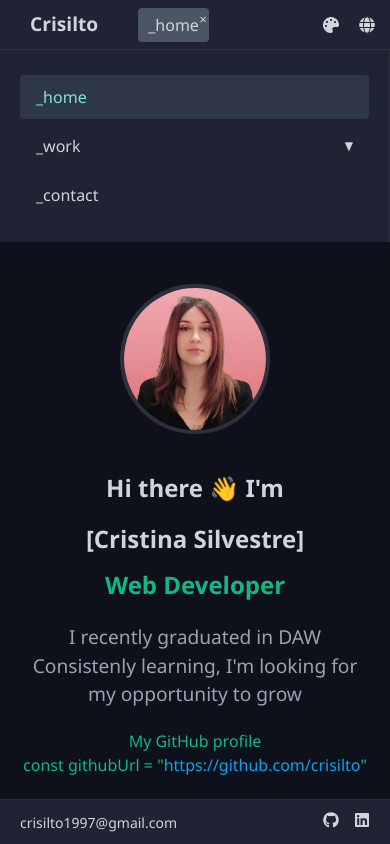
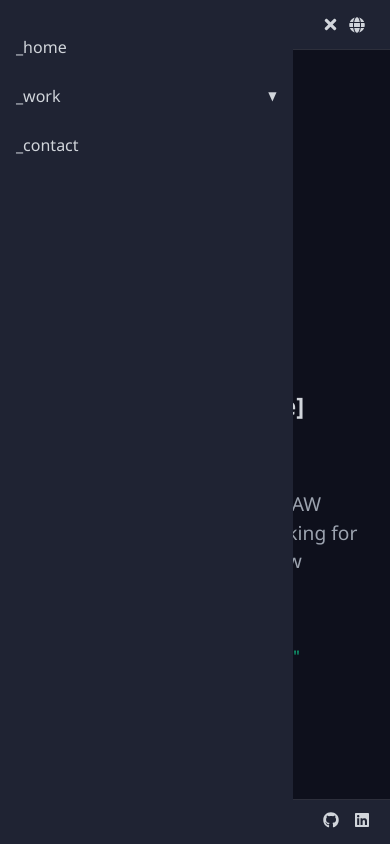
Before and after one commit to crisilto/portfolio, a React (Vite) app: page / in a window 390 px wide. Both pictures are taken after a click on the button 331 px from the left and 24 px from the top of the page. Built offline with nearby package versions, Linux system fonts and the light colour scheme.

Commit message:
Improving menu responsive

```diff
--- a/src/components/Layout.jsx
+++ b/src/components/Layout.jsx
@@ -1,7 +1,8 @@
-import PropTypes from 'prop-types';
-import { FaGithub, FaGlobe, FaLinkedin, FaPalette } from 'react-icons/fa';
-import '../styles/Layout.css';
-import Header from './Header';
+import PropTypes from "prop-types";
+import { FaGithub, FaGlobe, FaLinkedin } from "react-icons/fa";
+import "../styles/Layout.css";
+import Header from "./Header";
+import MobileSidebar from "./MobileSidebar";
 
 const Layout = ({
   children,
@@ -10,7 +11,6 @@ const Layout = ({
   onTabClick,
   onAddTab,
   onCloseTab,
-  toggleColorPalette,
   toggleLanguage,
   language,
 }) => {
@@ -22,32 +22,48 @@ const Layout = ({
         onAddTab={onAddTab}
         currentTab={currentTab}
       />
+
       <div className="top-bar">
         <span className="username">
-          <a href='#' onClick={() => {
-            onAddTab({ id: '_home', label: language === 'en' ? '_home' : '_inicio' });
-            onTabClick('_home');
-          }}>
+          <a
+            href="#"
+            onClick={() => {
+              onAddTab({
+                id: "_home",
+                label: language === "en" ? "_home" : "_inicio",
+              });
+              onTabClick("_home");
+            }}
+          >
             Crisilto
           </a>
         </span>
 
         <div className="tabs-header">
           {activeTabs.map((tab) => (
-            <div key={tab.id} className={`tab ${tab.id === currentTab ? 'active' : ''}`}>
+            <div
+              key={tab.id}
+              className={`tab ${tab.id === currentTab ? "active" : ""}`}
+            >
               <span onClick={() => onTabClick(tab.id)}>{tab.label}</span>
-              <button className="close-btn" onClick={() => onCloseTab(tab.id)}>&times;</button>
+              <button className="close-btn" onClick={() => onCloseTab(tab.id)}>
+                &times;
+              </button>
             </div>
           ))}
         </div>
+
         <div className="top-right">
-          <button className="icon-button" onClick={toggleColorPalette}>
-            <FaPalette />
-          </button>
+          <MobileSidebar
+            onTabClick={onTabClick}
+            onAddTab={onAddTab}
+            language={language}
+          />
           <button className="icon-button" onClick={toggleLanguage}>
             <FaGlobe />
           </button>
         </div>
+
       </div>
 
       <div className="main-layout">
@@ -57,19 +73,33 @@ const Layout = ({
       <div className="bottom-bar">
         <div className="bottom-left">
           <span>
-            <a href='#' onClick={() => {
-              onAddTab({ id: '_contact', label: language === 'en' ? '_contact' : '_contacto' });
-              onTabClick('_contact');
-            }}>
+            <a
+              href="#"
+              onClick={() => {
+                onAddTab({
+                  id: "_contact",
+                  label: language === "en" ? "_contact" : "_contacto",
+                });
+                onTabClick("_contact");
+              }}
+            >
               crisilto1997@gmail.com
             </a>
           </span>
         </div>
         <div className="bottom-right">
-          <a href="https://github.com/crisilto" target="_blank" rel="noopener noreferrer">
+          <a
+            href="https://github.com/crisilto"
+            target="_blank"
+            rel="noopener noreferrer"
+          >
             <FaGithub />
           </a>
-          <a href="https://linkedin.com/in/crisilto" target="_blank" rel="noopener noreferrer">
+          <a
+            href="https://linkedin.com/in/crisilto"
+            target="_blank"
+            rel="noopener noreferrer"
+          >
             <FaLinkedin />
           </a>
         </div>
@@ -85,7 +115,6 @@ Layout.propTypes = {
   onTabClick: PropTypes.func.isRequired,
   onAddTab: PropTypes.func.isRequired,
   onCloseTab: PropTypes.func.isRequired,
-  toggleColorPalette: PropTypes.func,
   toggleLanguage: PropTypes.func,
   language: PropTypes.string,
 };
--- /dev/null
+++ b/src/components/MobileSidebar.jsx
@@ -0,0 +1,48 @@
+import PropTypes from 'prop-types';
+import { useState } from "react";
+import { FaBars, FaTimes } from "react-icons/fa";
+import "../styles/MobileSidebar.css";
+
+const MobileSidebar = ({ onTabClick }) => {
+  const [menuOpen, setMenuOpen] = useState(false);
+  const [workExpanded, setWorkExpanded] = useState(false);
+
+  const handleMenuToggle = () => {
+    setMenuOpen(!menuOpen);
+  };
+
+  const toggleWorkSubmenu = () => {
+    setWorkExpanded(!workExpanded);
+  };
+
+  return (
+    <div className="mobile-sidebar-container">
+      <button className="icon-button mobile-menu-btn" onClick={handleMenuToggle}>
+        {menuOpen ? <FaTimes /> : <FaBars />}
+      </button>
+
+      {menuOpen && (
+        <nav className="mobile-sidebar">
+          <ul>
+            <li onClick={() => { onTabClick("_home"); setMenuOpen(false); }}>_home</li>
+            <li className={`mobile-expandable ${workExpanded ? 'expanded' : ''}`} onClick={toggleWorkSubmenu}>
+              <span>_work</span>
+              <ul className={`mobile-submenu ${workExpanded ? 'expanded' : ''}`}>
+                <li onClick={() => { onTabClick("_bio"); setMenuOpen(false); }}>_bio</li>
+                <li onClick={() => { onTabClick("_my_stack"); setMenuOpen(false); }}>_my_stack</li>
+                <li onClick={() => { onTabClick("_projects"); setMenuOpen(false); }}>_projects</li>
+              </ul>
+            </li>
+            <li onClick={() => { onTabClick("_contact"); setMenuOpen(false); }}>_contact</li>
+          </ul>
+        </nav>
+      )}
+    </div>
+  );
+};
+
+MobileSidebar.propTypes = {
+  onTabClick: PropTypes.func.isRequired,
+};
+
+export default MobileSidebar;
--- a/src/styles/Layout.css
+++ b/src/styles/Layout.css
@@ -223,44 +223,17 @@
 }
 
 @media (max-width: 768px) {
-
-    .username{
-        flex: 0;
+    .icon-button.mobile-menu-btn {
+        display: flex !important;
     }
-
+    .tabs-header {
+      display: none;
+    }
     .main-layout {
         margin-left: 0;
-        flex-direction: column;
+        margin-top: 0;
     }
-
-    .layout-container {
-        flex-direction: column;
+    .sidebar{
+        display: none !important;
     }
-
-    .sidebar {
-        margin-left: 0;
-        margin-top: 0;
-        width: 100%;
-        min-width: 100%;
-        height: auto;
-        position: relative;
-    }
-
-    .main-content {
-        flex: 1;
-        overflow-y: auto;
-        padding: 20px;
-        padding: 10px;
-        width: 100%;
-    }
-
-    .top-bar {
-        padding: 10px;
-        justify-content: space-between;
-        position: fixed;
-        top: 0;
-        left: 0;
-        width: 100%;
-        z-index: 100;
-    }
-}
+  }
--- /dev/null
+++ b/src/styles/MobileSidebar.css
@@ -0,0 +1,117 @@
+.icon-button.mobile-menu-btn {
+    display: none;
+}
+
+@media (max-width: 768px) {
+    .icon-button.mobile-menu-btn {
+        background: none;
+        border: none;
+        padding: 5px;
+        cursor: pointer;
+        display: flex;
+        align-items: center;
+        justify-content: center;
+        font-size: 17px;
+        color: #d1d5db;
+        position: fixed;
+        right: 46px;
+        top: 11px;
+        z-index: 1002;
+    }
+
+    .icon-button.mobile-menu-btn:hover {
+        background-color: #2d2f3b;
+        border-radius: 4px;
+        color: #81e6d9;
+    }
+
+    .mobile-sidebar {
+        display: none;
+        position: fixed;
+        top: 0;
+        left: 0;
+        height: 100vh;
+        background-color: #1f2333;
+        z-index: 999;
+        width: 75%;
+        max-width: 300px;
+        overflow-y: auto;
+        padding-top: 20px;
+    }
+
+    .mobile-sidebar-container .mobile-sidebar {
+        display: block;
+    }
+
+    .mobile-sidebar ul {
+        list-style: none;
+        padding: 0;
+        margin: 0;
+    }
+
+    .mobile-sidebar li {
+        padding: 10px 16px;
+        margin: 5px 0;
+        border-radius: 4px;
+        cursor: pointer;
+        transition: background-color 0.3s ease;
+        display: flex;
+        align-items: center;
+        color: #d1d5db;
+    }
+
+    .mobile-sidebar li:hover,
+    .mobile-sidebar li.active {
+        background-color: #2d3748;
+        color: #81e6d9;
+    }
+
+    .mobile-sidebar .child {
+        padding-left: 20px;
+        margin-left: 10px;
+    }
+
+    .mobile-expandable {
+        display: flex;
+        align-items: center;
+        justify-content: space-between;
+        cursor: pointer;
+    }
+
+    .mobile-expandable::after {
+        content: '▼';
+        font-size: 12px;
+        margin-left: 5px;
+        transition: transform 0.3s ease;
+    }
+
+    .mobile-expandable.expanded::after {
+        transform: rotate(180deg);
+    }
+
+    .mobile-submenu {
+        display: none;
+        list-style: none;
+        padding-left: 20px;
+        margin-top: 5px;
+    }
+
+    .mobile-submenu.expanded {
+        display: block;
+    }
+
+    .mobile-submenu li {
+        padding: 5px 0;
+        border-bottom: 1px solid #2d2f3b;
+        color: #d1d5db;
+    }
+
+    .mobile-submenu li:hover {
+        background-color: #2d2f3b;
+        color: #81e6d9;
+    }
+
+    .mobile-submenu li:last-child {
+        border-bottom: none;
+    }
+}
```
